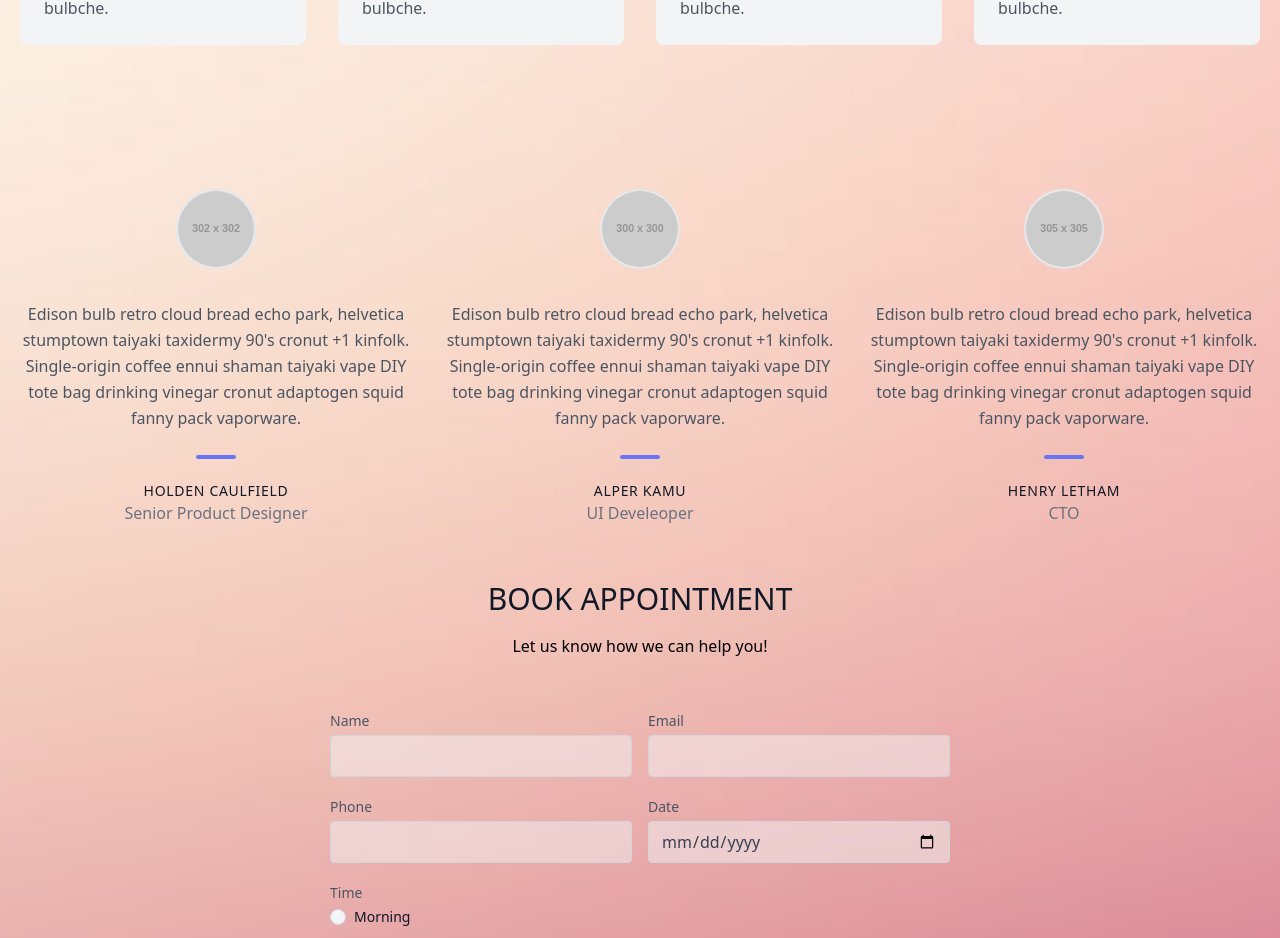
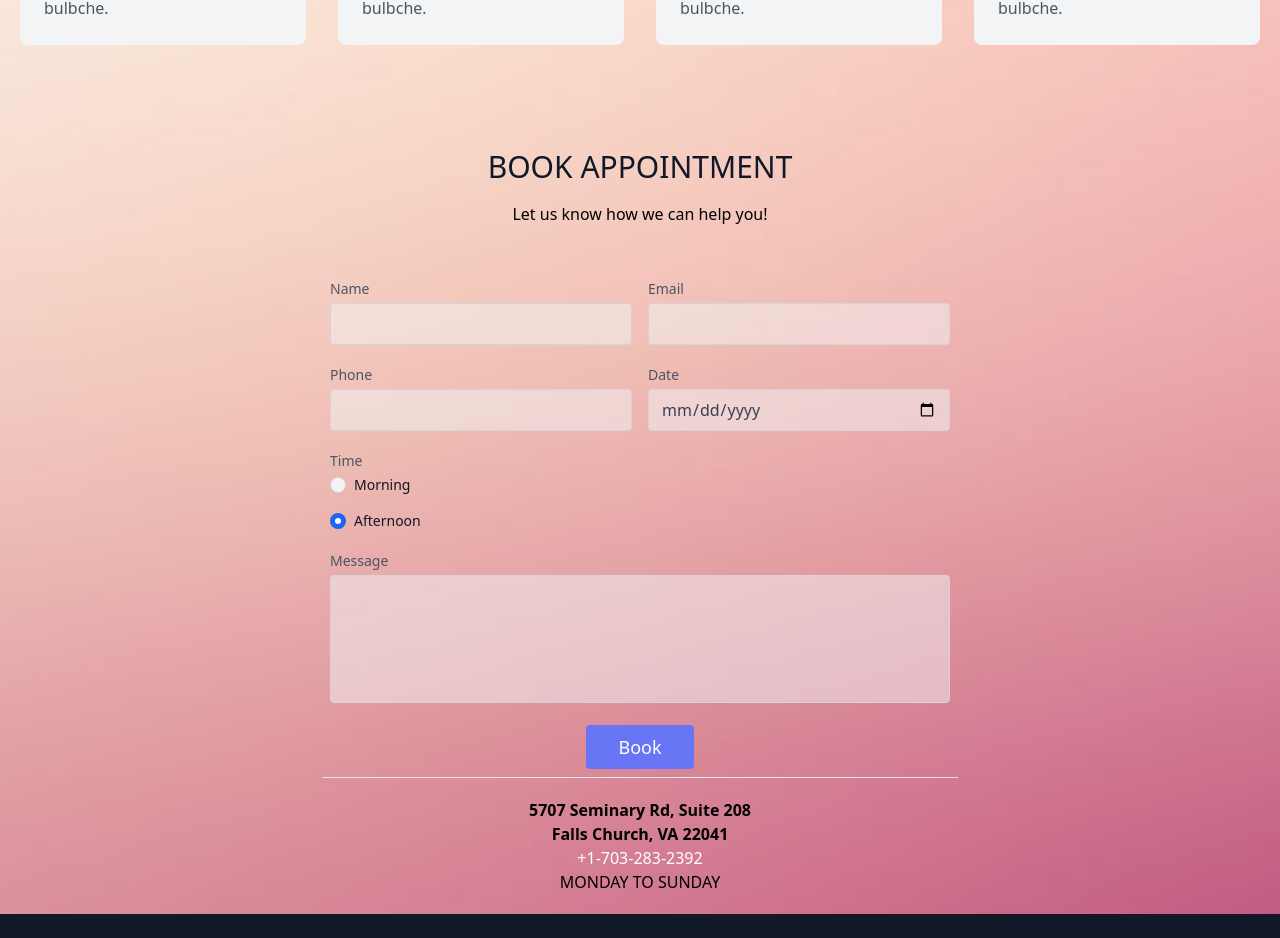
Before and after one commit to NardosK/linas_boutique, a React (Create React App) app: page / in a window 1280 px wide. Shown: the part 1333-2271 px from the top of the page. Built offline with nearby package versions, Linux system fonts and the light colour scheme.

Commit message:
home testimonial

```diff
--- a/package.json
+++ b/package.json
@@ -3,9 +3,11 @@
   "version": "0.1.0",
   "private": true,
   "dependencies": {
+    "@coreui/react": "^4.3.0",
     "@emailjs/browser": "^3.6.2",
     "@emotion/react": "^11.9.3",
     "@emotion/styled": "^11.9.3",
+    "@mui/icons-material": "^5.8.4",
     "@mui/material": "^5.9.2",
     "@testing-library/jest-dom": "^5.16.4",
     "@testing-library/react": "^13.3.0",
--- a/src/component/Gallery/GalleryDetail.js
+++ b/src/component/Gallery/GalleryDetail.js
@@ -23,8 +23,9 @@
 import * as React from 'react';
 
 import Button from '@mui/material/Button';
-import Typography from '@mui/material/Typography';
 import Modal from '@mui/material/Modal';
+import { CCloseButton } from '@coreui/react'
+import CloseIcon from '@mui/icons-material/Close';
 
 
 
@@ -34,13 +35,19 @@ export default function BasicModal({ imagePath }) {
   const handleClose = () => setOpen(false);
 
   return (
-    <div className="h-72 md:h-[32rem] lg:h-[40rem] lg:w-1/3 w-full md:w-1/2 p-4">
+    <>
+
+      <div
+
+        className="h-72 md:h-[32rem] lg:h-[40rem] lg:w-1/3 w-full md:w-1/2 p-4">
         <div className="flex h-full w-full relative" onClick={handleOpen}>
           <img
             alt="gallery"
             className="w-full h-full rounded-lg object-fill"
             src={imagePath}
           /></div>
+
+
         <Modal
           open={open}
           onClose={handleClose}
@@ -48,6 +55,7 @@ export default function BasicModal({ imagePath }) {
           aria-describedby="modal-modal-description"
           className="w-[80vh] h-[80vh] m-auto"
         >
+
           <div className="w-full h-full">
             <img
               alt="gallery"
@@ -56,6 +64,6 @@ export default function BasicModal({ imagePath }) {
             />
           </div>
         </Modal>
-    </div>
+      </div ></>
   );
 }
--- a/src/component/Home/Home.js
+++ b/src/component/Home/Home.js
@@ -3,14 +3,14 @@ import Banner from "../Banner/Banner";
 import Book from "../Book/Book";
 import ContactHome from "../Contact/ContactHome";
 import Content from "../Gallery/Content";
-import Testimonial from "./Testimonial";
+// import Testimonial from "./Testimonial";
 
 function Home() {
   return (
     <div>
       <Banner />
       <Content />
-      <Testimonial />
+      {/* <Testimonial /> */}
       {/* <ContactHome /> */}
       <Book />
     </div>
--- /dev/null
+++ b/src/component/Home/Test.js
@@ -0,0 +1,32 @@
+import React from "react";
+
+function Test(comment, namePerson, title) {
+ return (
+  <section ClassName="text-gray-600 body-font">
+   <div ClassName="container px-5 py-12 mx-auto">
+    <div ClassName="flex flex-wrap -m-4">
+     <div ClassName="lg:w-1/3 lg:mb-0 mb-6 p-4">
+      <div ClassName="h-full text-center">
+       <img
+        alt="testimonial"
+        ClassName="w-20 h-20 mb-8 object-cover object-center rounded-full inline-block border-2 border-gray-200 bg-gray-100"
+        src="https://dummyimage.com/302x302"
+       />
+       <p ClassName="leading-relaxed">
+        {comment}
+       </p>
+       <span ClassName="inline-block h-1 w-10 rounded bg-indigo-500 mt-6 mb-4"></span>
+       <h2 ClassName="text-gray-900 font-medium title-font tracking-wider text-sm">
+        {namePerson}
+       </h2>
+       <p ClassName="text-gray-500">{title}</p>
+      </div>
+     </div>
+
+    </div>
+   </div>
+  </section>
+ );
+}
+
+export default Test;
--- a/src/component/Home/Testimonial.js
+++ b/src/component/Home/Testimonial.js
@@ -1,73 +1,14 @@
 import React from "react";
+import Test from "./Test";
 
 function Testimonial() {
+  console.log(Test)
   return (
-    <section class="text-gray-600 body-font">
-      <div class="container px-5 py-12 mx-auto">
-        <div class="flex flex-wrap -m-4">
-          <div class="lg:w-1/3 lg:mb-0 mb-6 p-4">
-            <div class="h-full text-center">
-              <img
-                alt="testimonial"
-                class="w-20 h-20 mb-8 object-cover object-center rounded-full inline-block border-2 border-gray-200 bg-gray-100"
-                src="https://dummyimage.com/302x302"
-              />
-              <p class="leading-relaxed">
-                Edison bulb retro cloud bread echo park, helvetica stumptown
-                taiyaki taxidermy 90's cronut +1 kinfolk. Single-origin coffee
-                ennui shaman taiyaki vape DIY tote bag drinking vinegar cronut
-                adaptogen squid fanny pack vaporware.
-              </p>
-              <span class="inline-block h-1 w-10 rounded bg-indigo-500 mt-6 mb-4"></span>
-              <h2 class="text-gray-900 font-medium title-font tracking-wider text-sm">
-                HOLDEN CAULFIELD
-              </h2>
-              <p class="text-gray-500">Senior Product Designer</p>
-            </div>
-          </div>
-          <div class="lg:w-1/3 lg:mb-0 mb-6 p-4">
-            <div class="h-full text-center">
-              <img
-                alt="testimonial"
-                class="w-20 h-20 mb-8 object-cover object-center rounded-full inline-block border-2 border-gray-200 bg-gray-100"
-                src="https://dummyimage.com/300x300"
-              />
-              <p class="leading-relaxed">
-                Edison bulb retro cloud bread echo park, helvetica stumptown
-                taiyaki taxidermy 90's cronut +1 kinfolk. Single-origin coffee
-                ennui shaman taiyaki vape DIY tote bag drinking vinegar cronut
-                adaptogen squid fanny pack vaporware.
-              </p>
-              <span class="inline-block h-1 w-10 rounded bg-indigo-500 mt-6 mb-4"></span>
-              <h2 class="text-gray-900 font-medium title-font tracking-wider text-sm">
-                ALPER KAMU
-              </h2>
-              <p class="text-gray-500">UI Develeoper</p>
-            </div>
-          </div>
-          <div class="lg:w-1/3 lg:mb-0 p-4">
-            <div class="h-full text-center">
-              <img
-                alt="testimonial"
-                class="w-20 h-20 mb-8 object-cover object-center rounded-full inline-block border-2 border-gray-200 bg-gray-100"
-                src="https://dummyimage.com/305x305"
-              />
-              <p class="leading-relaxed">
-                Edison bulb retro cloud bread echo park, helvetica stumptown
-                taiyaki taxidermy 90's cronut +1 kinfolk. Single-origin coffee
-                ennui shaman taiyaki vape DIY tote bag drinking vinegar cronut
-                adaptogen squid fanny pack vaporware.
-              </p>
-              <span class="inline-block h-1 w-10 rounded bg-indigo-500 mt-6 mb-4"></span>
-              <h2 class="text-gray-900 font-medium title-font tracking-wider text-sm">
-                HENRY LETHAM
-              </h2>
-              <p class="text-gray-500">CTO</p>
-            </div>
-          </div>
-        </div>
-      </div>
-    </section>
+    < >
+      <Test comment="it is great store" namePerson="Girma" title="Customer" />
+      <Test comment="wow, you will be supersize" namePerson="Nardos" title="Customer" />
+      <Test comment="customer servise is great" namePerson="Munisa" title="customer" />
+    </>
   );
 }
 
```
Also changed, not shown: 1 other file (tests, documents, lock files or other folders). Lines whose indentation alone changed are shown as unchanged.
